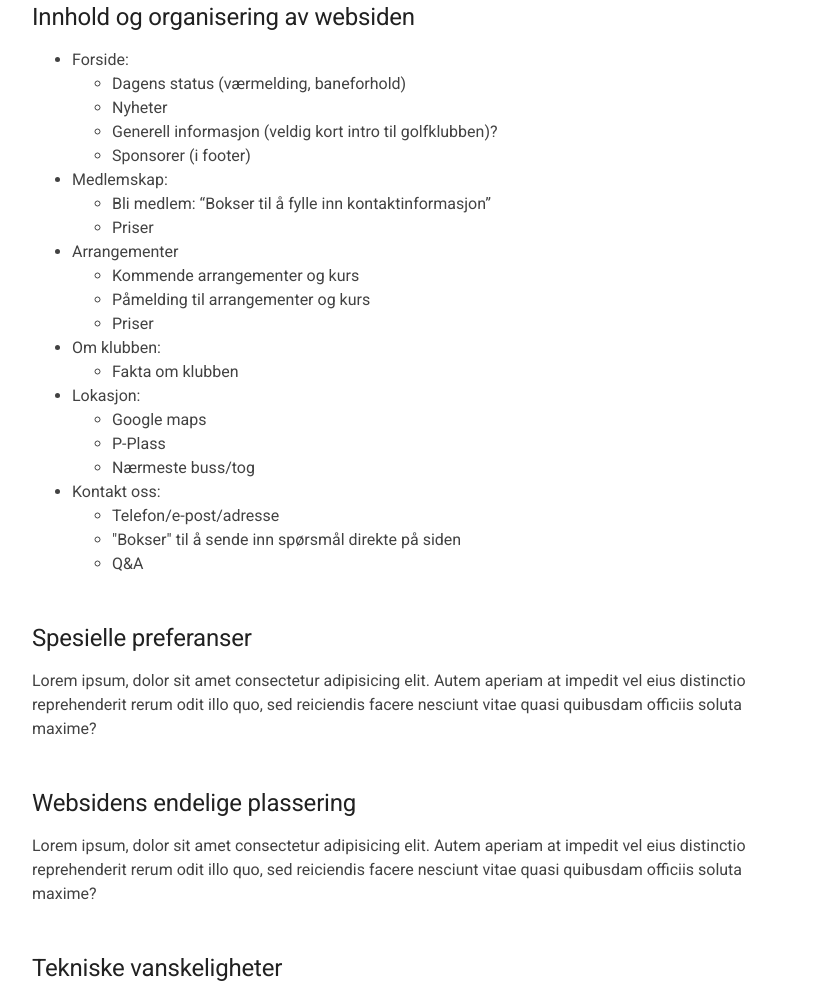
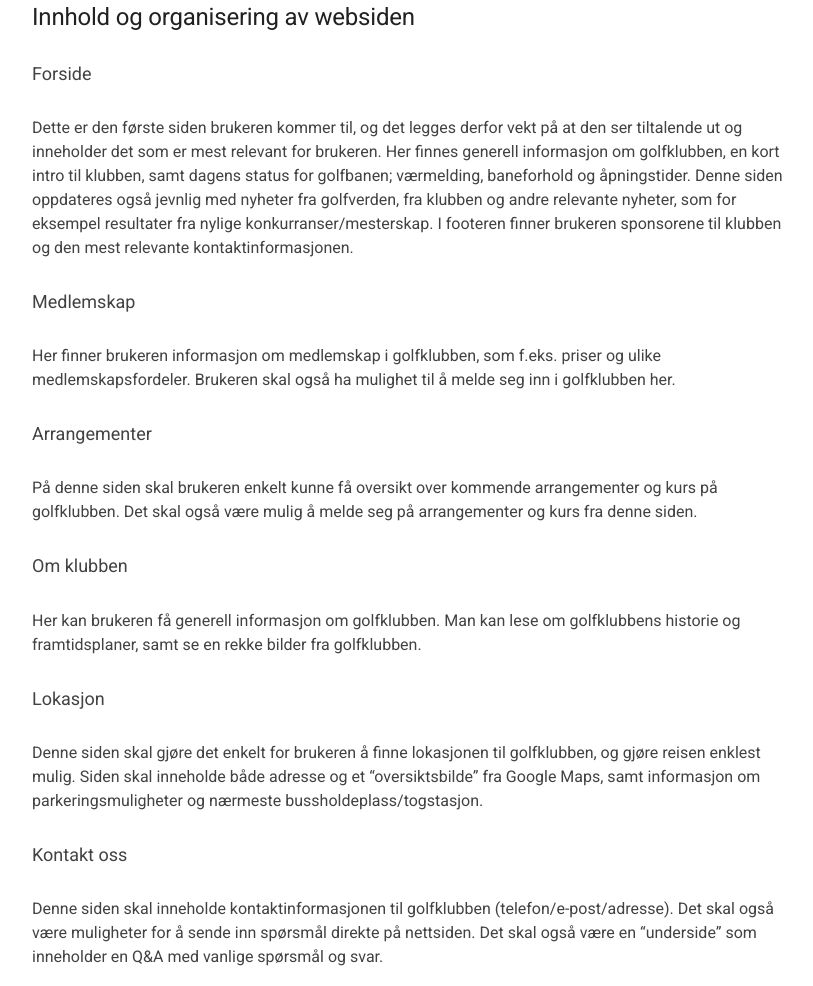
Before and after one commit to trympet/it2805-prosjektoppgave, a plain HTML site: page index.html in a window 1280 px wide. Shown: the part 870-1856 px from the top of the page, without its empty margins (228-1041 px from the left). Drawn offline with Linux system fonts and the light colour scheme.

Commit message:
Endret på oversikten (Emilie&Kaja-delen)

```diff
--- a/index.html
+++ b/index.html
@@ -36,56 +36,26 @@
             <p>Golf er spesielt populært blant eldre, som ofte kan slite med teknologi. Vi ønsker derfor å prioritere enkelhet og oversikt. På denne måten ufarliggjør vi bruk av nettsiden for eldre som lett lar seg skremme.</p>
             <p>Golf er selvsagt for folk i alle aldre, og en pen og funksjonell nettside er viktig for å rekruttere også yngre spillere til klubben.</p>
         </section>
-        <section>
-          <h2>Innhold og organisering av websiden</h2>
-          <p>
- <ul>
-    <li> Forside:
-        <ul>
-            <li>Dagens status (værmelding, baneforhold)</li>
-            <li>Nyheter</li>
-            <li>Generell informasjon (veldig kort intro til golfklubben)?</li>
-            <li>Sponsorer (i footer)</li>
-        </ul>
-    </li>
-    <li>Medlemskap:
-        <ul>
-            <li>Bli medlem: “Bokser til å fylle inn kontaktinformasjon”</li>
-            <li> Priser </li>
-        </ul>
-    </li>
-    <li>Arrangementer
-        <ul>
-        <li>Kommende arrangementer og kurs</li>
-        <li>Påmelding til arrangementer og kurs</li>
-        <li>Priser</li>
-        </ul>
-    </li>
-    <li> Om klubben:
-        <ul>
-            <li>Fakta om klubben</li>
-        </ul>
-    </li>
-    <li> Lokasjon:
-        <ul>
-            <li>Google maps</li>
-            <li>P-Plass</li>
-            <li>Nærmeste buss/tog</li>
-        </ul>
-    </li>
-    <li> Kontakt oss:
-        <ul>
-        <li>Telefon/e-post/adresse</li>
-        <li>"Bokser" til å sende inn spørsmål direkte på siden</li>
-        <li> Q&A</li>
-        </ul>
-    </li>
- </ul>
 
 
-	</p>
-        </section>
-        <section>
+<section>
+<h2>Innhold og organisering av websiden</h2>
+          <p>
+<h5>Forside</h5>
+        <p>Dette er den første siden brukeren kommer til, og det legges derfor vekt på at den ser tiltalende ut og inneholder det som er mest relevant for brukeren. Her finnes generell informasjon om golfklubben, en kort intro til klubben, samt dagens status for golfbanen; værmelding, baneforhold og åpningstider. Denne siden oppdateres også jevnlig med nyheter fra golfverden, fra klubben og andre relevante nyheter, som for eksempel resultater fra nylige konkurranser/mesterskap. I footeren finner brukeren sponsorene til klubben og den mest relevante kontaktinformasjonen.</p>
+    <h5>Medlemskap</h5>
+        <p>Her finner brukeren informasjon om medlemskap i golfklubben, som f.eks. priser og ulike medlemskapsfordeler. Brukeren skal også ha mulighet til å melde seg inn i golfklubben her.</p>
+    <h5>Arrangementer</h5>
+        <p>På denne siden skal brukeren enkelt kunne få oversikt over kommende arrangementer og kurs på golfklubben. Det skal også være mulig å melde seg på arrangementer og kurs fra denne siden. </p>
+    <h5>Om klubben</h5>
+        <p>Her kan brukeren få generell informasjon om golfklubben. Man kan lese om golfklubbens historie og framtidsplaner, samt se en rekke bilder fra golfklubben.</p>
+    <h5>Lokasjon</h5>
+        <p>Denne siden skal gjøre det enkelt for brukeren å finne lokasjonen til golfklubben, og gjøre reisen enklest mulig. Siden skal inneholde både adresse og et “oversiktsbilde” fra Google Maps, samt informasjon om parkeringsmuligheter og nærmeste bussholdeplass/togstasjon. </p>
+    <h5>Kontakt oss</h5>
+        <p>Denne siden skal inneholde kontaktinformasjonen til golfklubben (telefon/e-post/adresse). Det skal også være muligheter for å sende inn spørsmål direkte på nettsiden. Det skal også være en “underside” som inneholder en Q&A med vanlige spørsmål og svar. </p>
+</section>
+
+    <section>
           <h2>Spesielle preferanser</h2>
           <p>Lorem ipsum, dolor sit amet consectetur adipisicing elit. Autem
             aperiam
```
